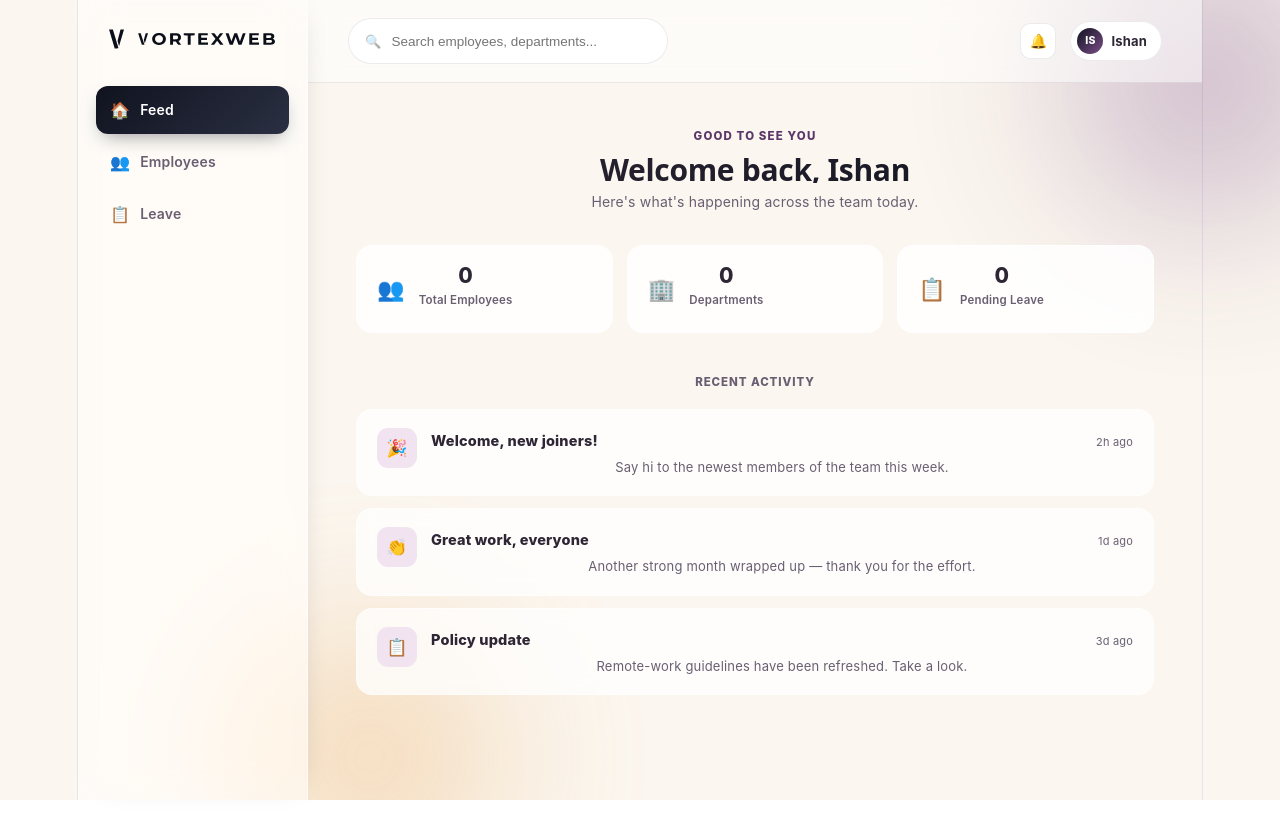
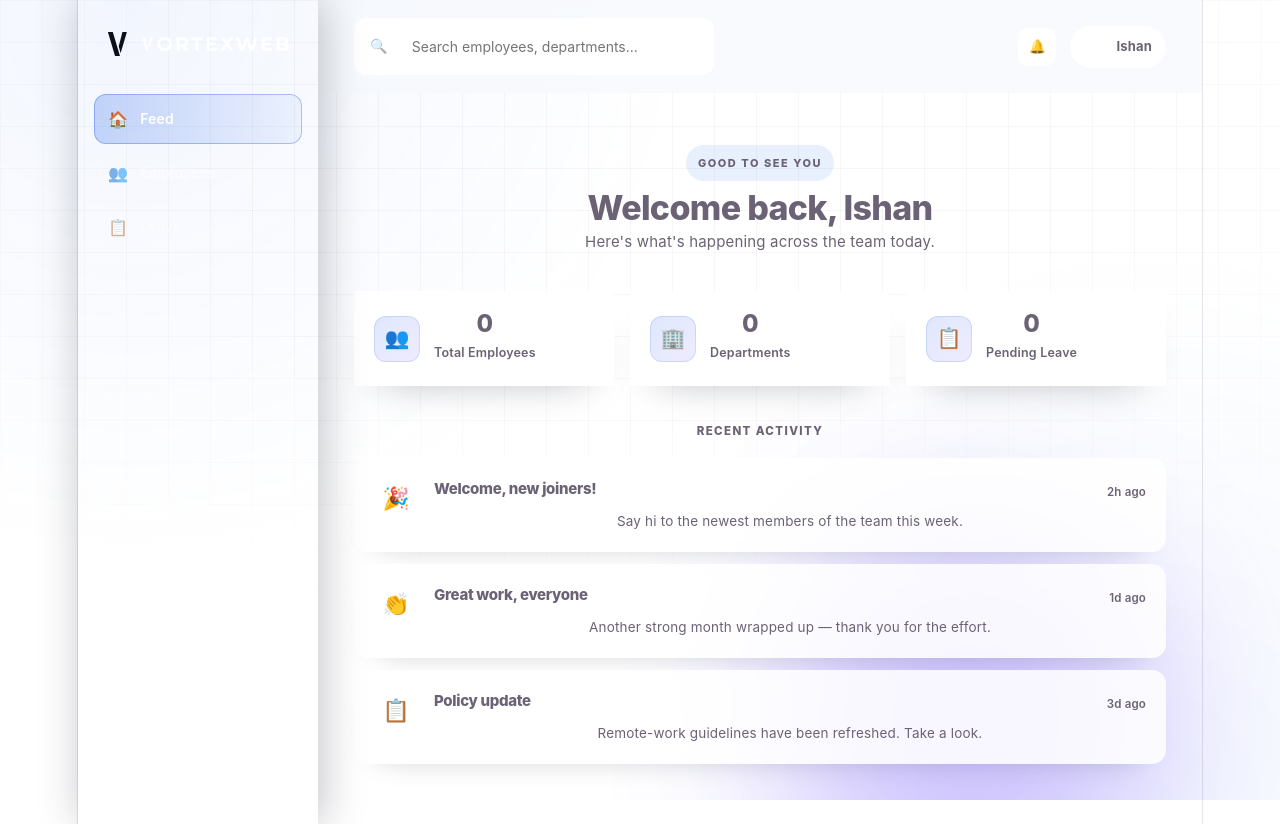
Before and after one commit to Ishan252002/hr-frontend, a React (Vite) app: page / in a window 1280 px wide. Before the commit the page ends 800 px from the top, so only its background shows below. Built offline with nearby package versions, Linux system fonts and the light colour scheme; no server answers.

Commit message:
Premium tech redesign with navy/electric blue theme

```diff
--- a/src/App.css
+++ b/src/App.css
@@ -1,102 +1,126 @@
+k/* ============ VortexWeb HR — Premium Tech Theme ============ */
+
+:root {
+  --navy-deep: #0B1020;
+  --navy: #151A2F;
+  --navy-soft: #1E2540;
+  --blue: #2563EB;
+  --blue-soft: #60A5FA;
+  --blue-glow: rgba(37, 99, 235, 0.45);
+  --paper: #F6F8FC;
+  --cool-gray: #E8EDF5;
+  --muted: #8B95A7;
+  --ink: #0F1424;
+  --ink-soft: #5B6478;
+  --line: rgba(15, 20, 36, 0.08);
+  --glass: rgba(255, 255, 255, 0.7);
+  --success: #16C784;
+  --danger: #FF5C5C;
+  --warning: #FFA94D;
+  --radius: 16px;
+}
+
 * {
   box-sizing: border-box;
 }
 
-:root {
-  --cream: #FBF6EF;
-  --paper: #F3E9DB;
-  --ink: #2E2635;
-  --ink-soft: #6A5F72;
-  --plum: #7A4E89;
-  --plum-deep: #5A3768;
-  --plum-tint: #F1E4F0;
-  --gold: #E8A24C;
-  --line: rgba(46,38,53,0.09);
-  --navy: #10131F;
-  --navy-soft: #2A2F42;
-  --glass: rgba(255,255,255,0.6);
+body {
+  margin: 0;
+  background: var(--paper);
+  font-family: 'Inter', 'Manrope', 'Segoe UI', system-ui, sans-serif;
+  color: var(--ink);
+  overflow-x: hidden;
+  -webkit-font-smoothing: antialiased;
 }
 
-body {
-  margin: 0;
-  background: var(--cream);
-  font-family: 'Inter', 'Segoe UI', system-ui, sans-serif;
-  color: var(--ink);
-  overflow-x: hidden;
+h1, h2, h3, h4 {
+  font-family: 'Manrope', 'Inter', sans-serif;
+  letter-spacing: -0.02em;
 }
 
+/* ---------- shell + backdrop ---------- */
 .app-shell {
   display: flex;
   min-height: 100vh;
   position: relative;
 }
 
-/* ---------- ambient backdrop ---------- */
 .backdrop {
   position: fixed;
   inset: 0;
   overflow: hidden;
   z-index: 0;
   pointer-events: none;
+  background:
+    radial-gradient(circle at 10% 0%, rgba(37,99,235,0.06), transparent 40%),
+    radial-gradient(circle at 90% 100%, rgba(37,99,235,0.05), transparent 40%);
+}
+
+.backdrop::before {
+  content: '';
+  position: absolute;
+  inset: 0;
+  background-image:
+    linear-gradient(rgba(15,20,36,0.035) 1px, transparent 1px),
+    linear-gradient(90deg, rgba(15,20,36,0.035) 1px, transparent 1px);
+  background-size: 42px 42px;
+  mask-image: radial-gradient(ellipse 80% 60% at 50% 20%, black 40%, transparent 100%);
 }
 
 .orb {
   position: absolute;
   border-radius: 50%;
-  filter: blur(70px);
-  opacity: 0.45;
+  filter: blur(80px);
+  opacity: 0.35;
 }
 
 .orb-1 {
   width: 420px;
   height: 420px;
-  background: radial-gradient(circle, var(--plum), transparent 70%);
   top: -100px;
-  right: -100px;
+  left: 10%;
+  background: var(--blue);
 }
 
 .orb-2 {
   width: 380px;
   height: 380px;
-  background: radial-gradient(circle, var(--gold), transparent 70%);
-  bottom: -120px;
-  left: 200px;
+  bottom: -80px;
+  right: 8%;
+  background: #7C5CFC;
 }
 
 /* ---------- sidebar ---------- */
 .sidebar {
-  width: 230px;
-  flex-shrink: 0;
-  background: var(--glass);
-  backdrop-filter: blur(20px) saturate(160%);
-  -webkit-backdrop-filter: blur(20px) saturate(160%);
-  border-right: 1px solid rgba(255,255,255,0.5);
-  padding: 28px 18px;
-  position: sticky;
-  top: 0;
-  height: 100vh;
-  z-index: 5;
-  box-shadow: 8px 0 30px -20px rgba(16,19,31,0.2);
+  width: 240px;
+  min-height: 100vh;
+  background: linear-gradient(180deg, var(--navy-deep), var(--navy));
+  position: relative;
+  z-index: 2;
+  padding: 26px 16px;
+  display: flex;
+  flex-direction: column;
+  gap: 8px;
+  box-shadow: 4px 0 40px rgba(11,16,32,0.25);
 }
 
 .sidebar-brand {
   display: flex;
   align-items: center;
   gap: 10px;
-  margin-bottom: 36px;
-  padding: 0 10px;
+  padding: 4px 10px 28px;
 }
 
 .brand-mark {
-  width: 22px;
-  height: 22px;
-  object-fit: contain;
-  flex-shrink: 0;
+  width: 28px;
+  height: 28px;
+  filter: drop-shadow(0 0 8px var(--blue-glow));
 }
 
 .brand-wordmark {
-  height: 13px;
-  object-fit: contain;
+  height: 14px;
+  filter: brightness(0) invert(1);
+  opacity: 0.9;
 }
 
 .sidebar-nav {
@@ -108,77 +132,101 @@ body {
 .nav-item {
   display: flex;
   align-items: center;
-  gap: 10px;
-  padding: 11px 14px;
+  gap: 12px;
+  padding: 12px 14px;
   border-radius: 12px;
-  color: var(--ink-soft);
+  color: rgba(255,255,255,0.55);
   text-decoration: none;
   font-weight: 600;
   font-size: 14px;
   transition: background 0.25s ease, color 0.25s ease, transform 0.2s ease;
+  position: relative;
 }
 
 .nav-item:hover {
-  background: rgba(255,255,255,0.7);
-  color: var(--ink);
-  transform: translateX(3px);
+  background: rgba(255,255,255,0.06);
+  color: rgba(255,255,255,0.9);
+  transform: translateX(2px);
 }
 
 .nav-item.active {
-  background: linear-gradient(135deg, var(--navy), var(--navy-soft));
+  background: linear-gradient(90deg, rgba(37,99,235,0.25), rgba(37,99,235,0.05));
   color: #fff;
-  box-shadow: 0 8px 20px -8px rgba(16,19,31,0.5);
+  box-shadow: inset 0 0 0 1px rgba(37,99,235,0.35);
+}
+
+.nav-item.active::before {
+  content: '';
+  position: absolute;
+  left: -16px;
+  top: 8px;
+  bottom: 8px;
+  width: 3px;
+  border-radius: 4px;
+  background: var(--blue);
+  box-shadow: 0 0 12px var(--blue-glow);
 }
 
 .nav-icon {
   font-size: 16px;
 }
 
-/* ---------- content area + topbar ---------- */
+/* ---------- content area ---------- */
 .content-area {
   flex: 1;
   position: relative;
-  z-index: 2;
-  display: flex;
-  flex-direction: column;
+  z-index: 1;
+  min-height: 100vh;
 }
 
+.main-content {
+  padding: 24px 36px 60px;
+  max-width: 1200px;
+}
+
+/* ---------- topbar ---------- */
 .topbar {
   display: flex;
   align-items: center;
   justify-content: space-between;
-  padding: 18px 40px;
-  border-bottom: 1px solid var(--line);
-  background: rgba(255,255,255,0.5);
-  backdrop-filter: blur(14px);
+  padding: 18px 36px;
   position: sticky;
   top: 0;
-  z-index: 4;
+  z-index: 5;
+  background: rgba(246,248,252,0.75);
+  backdrop-filter: blur(14px);
+  border-bottom: 1px solid var(--line);
 }
 
 .search-box {
   display: flex;
   align-items: center;
-  gap: 8px;
+  gap: 10px;
   background: #fff;
   border: 1px solid var(--line);
-  border-radius: 100px;
-  padding: 9px 16px;
-  width: 320px;
+  border-radius: 12px;
+  padding: 10px 16px;
+  width: 360px;
+  transition: box-shadow 0.25s ease, border-color 0.25s ease;
+}
+
+.search-box:focus-within {
+  border-color: var(--blue);
+  box-shadow: 0 0 0 4px rgba(37,99,235,0.12);
 }
 
 .search-box input {
   border: none;
   outline: none;
-  font-size: 13.5px;
+  font-size: 14px;
   width: 100%;
   background: transparent;
   color: var(--ink);
 }
 
 .search-icon {
-  font-size: 13px;
-  opacity: 0.6;
+  opacity: 0.5;
+  font-size: 14px;
 }
 
 .topbar-right {
@@ -188,125 +236,156 @@ body {
 }
 
 .icon-btn {
-  width: 36px;
-  height: 36px;
+  width: 38px;
+  height: 38px;
   border-radius: 10px;
   border: 1px solid var(--line);
   background: #fff;
   cursor: pointer;
-  font-size: 14px;
-  transition: transform 0.2s ease;
+  transition: box-shadow 0.2s ease, transform 0.2s ease;
 }
 
 .icon-btn:hover {
-  transform: translateY(-2px);
+  box-shadow: 0 0 0 4px rgba(37,99,235,0.1);
+  transform: translateY(-1px);
 }
 
 .user-chip {
   display: flex;
   align-items: center;
-  gap: 8px;
+  gap: 10px;
+  padding: 6px 14px 6px 6px;
+  border-radius: 100px;
   background: #fff;
   border: 1px solid var(--line);
-  padding: 6px 14px 6px 6px;
-  border-radius: 100px;
+  font-weight: 700;
   font-size: 13px;
-  font-weight: 700;
 }
 
 .user-avatar {
-  width: 26px;
-  height: 26px;
+  width: 30px;
+  height: 30px;
   border-radius: 50%;
-  background: linear-gradient(135deg, var(--navy), var(--plum));
+  background: linear-gradient(135deg, var(--blue), #7C5CFC);
   color: #fff;
   display: flex;
   align-items: center;
   justify-content: center;
-  font-size: 10.5px;
+  font-size: 12px;
   font-weight: 800;
+  box-shadow: 0 4px 12px var(--blue-glow);
 }
 
-/* ---------- main content ---------- */
-.main-content {
-  flex: 1;
-  padding: 40px 48px 80px;
-  max-width: 960px;
+/* ---------- page banner / hero ---------- */
+.page-banner, .hero {
+  padding: 28px 0 8px;
 }
 
 .eyebrow {
-  font-size: 11.5px;
+  display: inline-block;
+  font-size: 11px;
   font-weight: 800;
-  letter-spacing: 0.1em;
-  color: var(--plum-deep);
-  display: block;
-  margin-bottom: 8px;
+  letter-spacing: 0.14em;
+  color: var(--blue);
+  background: rgba(37,99,235,0.1);
+  padding: 5px 12px;
+  border-radius: 100px;
+  margin-bottom: 14px;
 }
 
-.page-banner h1 {
-  font-size: 30px;
-  margin: 0 0 6px;
+.page-banner h1, .hero h1 {
+  font-size: 34px;
   font-weight: 800;
-  letter-spacing: -0.01em;
-  background: linear-gradient(135deg, var(--ink), var(--navy));
-  -webkit-background-clip: text;
-  background-clip: text;
-  color: transparent;
+  margin: 0 0 8px;
+  color: var(--navy-deep);
 }
 
-.page-banner p {
+.page-banner p, .hero p {
+  font-size: 15px;
   color: var(--ink-soft);
-  margin: 0 0 30px;
-  font-size: 14px;
+  margin: 0;
 }
 
 /* ---------- stat cards ---------- */
 .stat-row {
   display: grid;
-  grid-template-columns: repeat(3, 1fr);
-  gap: 14px;
-  margin-bottom: 36px;
+  grid-template-columns: repeat(auto-fit, minmax(200px, 1fr));
+  gap: 16px;
+  margin: 28px 0 8px;
 }
 
 .stat-card {
-  background: rgba(255,255,255,0.85);
-  backdrop-filter: blur(8px);
-  border: 1px solid rgba(255,255,255,0.7);
-  border-radius: 16px;
-  padding: 18px 20px;
   display: flex;
   align-items: center;
   gap: 14px;
+  background: rgba(255,255,255,0.85);
+  backdrop-filter: blur(10px);
+  border: 1px solid var(--line);
+  border-radius: var(--radius);
+  padding: 20px;
+  box-shadow: 0 20px 40px -28px rgba(11,16,32,0.35);
   transition: transform 0.25s ease, box-shadow 0.25s ease;
+  position: relative;
+  overflow: hidden;
+}
+
+.stat-card::after {
+  content: '';
+  position: absolute;
+  inset: 0;
+  border-radius: var(--radius);
+  padding: 1px;
+  background: linear-gradient(135deg, rgba(37,99,235,0.4), transparent 60%);
+  -webkit-mask: linear-gradient(#000 0 0) content-box, linear-gradient(#000 0 0);
+  -webkit-mask-composite: xor;
+  mask-composite: exclude;
+  opacity: 0;
+  transition: opacity 0.3s ease;
 }
 
 .stat-card:hover {
   transform: translateY(-4px);
-  box-shadow: 0 16px 30px -20px rgba(16,19,31,0.3);
+  box-shadow: 0 28px 50px -24px rgba(37,99,235,0.35);
+}
+
+.stat-card:hover::after {
+  opacity: 1;
 }
 
 .stat-icon {
-  font-size: 22px;
+  width: 46px;
+  height: 46px;
+  min-width: 46px;
+  border-radius: 12px;
+  background: linear-gradient(135deg, rgba(37,99,235,0.15), rgba(124,92,252,0.12));
+  display: flex;
+  align-items: center;
+  justify-content: center;
+  font-size: 20px;
+  box-shadow: inset 0 0 0 1px rgba(37,99,235,0.15);
 }
 
 .stat-value {
-  font-size: 21px;
+  font-size: 24px;
   font-weight: 800;
+  color: var(--navy-deep);
   line-height: 1.1;
 }
 
 .stat-label {
-  font-size: 11.5px;
+  font-size: 12.5px;
   color: var(--ink-soft);
   font-weight: 600;
+  margin-top: 2px;
 }
 
+/* ---------- section label ---------- */
 .section-label {
   font-size: 11.5px;
   font-weight: 800;
-  letter-spacing: 0.08em;
-  color: var(--ink-soft);
-  margin-bottom: 14px;
+  letter-spacing: 0.12em;
+  color: var(--muted);
+  margin: 32px 0 14px;
 }
 
 /* ---------- feed ---------- */
@@ -317,106 +396,116 @@ body {
 }
 
 .feed-card {
-  background: rgba(255,255,255,0.75);
+  display: flex;
+  gap: 16px;
+  background: rgba(255,255,255,0.85);
   backdrop-filter: blur(10px);
-  border: 1px solid rgba(255,255,255,0.6);
-  border-radius: 16px;
+  border: 1px solid var(--line);
+  border-left: 3px solid var(--blue);
+  border-radius: 14px;
   padding: 18px 20px;
-  display: flex;
-  gap: 14px;
-  align-items: flex-start;
-  transition: transform 0.3s cubic-bezier(.2,.8,.3,1), box-shadow 0.3s ease;
+  box-shadow: 0 16px 32px -26px rgba(11,16,32,0.3);
+  transition: transform 0.2s ease, box-shadow 0.2s ease;
 }
 
 .feed-card:hover {
-  transform: translateY(-3px);
-  box-shadow: 0 18px 36px -22px rgba(16,19,31,0.3);
+  transform: translateX(3px);
+  box-shadow: 0 20px 36px -22px rgba(37,99,235,0.25);
 }
 
 .feed-emoji {
-  width: 40px;
-  height: 40px;
-  border-radius: 11px;
-  background: var(--plum-tint);
+  font-size: 22px;
+  width: 44px;
+  height: 44px;
+  border-radius: 12px;
+  background: var(--cool-gray);
   display: flex;
   align-items: center;
   justify-content: center;
-  font-size: 17px;
   flex-shrink: 0;
 }
 
-.feed-body {
-  flex: 1;
-}
+.feed-body { flex: 1; }
 
 .feed-top {
   display: flex;
-  align-items: baseline;
+  align-items: center;
   justify-content: space-between;
-  gap: 10px;
+  gap: 12px;
 }
 
-.feed-card h3 {
-  margin: 0 0 4px;
-  font-size: 14.5px;
+.feed-body h3 {
+  margin: 0 0 6px;
+  font-size: 15px;
   font-weight: 800;
+  color: var(--navy-deep);
+}
+
+.feed-body p {
+  margin: 0;
+  font-size: 13.5px;
+  color: var(--ink-soft);
 }
 
 .feed-time {
-  font-size: 11px;
-  color: var(--ink-soft);
-  flex-shrink: 0;
+  font-size: 11.5px;
+  color: var(--muted);
+  font-weight: 600;
+  white-space: nowrap;
 }
 
-.feed-card p {
-  margin: 0;
-  font-size: 13px;
-  color: var(--ink-soft);
-  line-height: 1.5;
+/* ---------- search bar (list pages) ---------- */
+.search-bar {
+  display: flex;
+  align-items: center;
+  justify-content: space-between;
+  background: #fff;
+  border: 1px solid var(--line);
+  border-radius: 12px;
+  padding: 12px 18px;
+  margin: 20px 0;
 }
 
-/* ---------- filter bar ---------- */
-.filter-row {
-  margin-bottom: 22px;
+.search-bar input {
+  border: none;
+  outline: none;
+  font-size: 14px;
+  flex: 1;
+  background: transparent;
+  color: var(--ink);
 }
 
-.filter-input {
-  width: 100%;
-  padding: 12px 18px;
-  border-radius: 14px;
-  border: 1px solid var(--line);
-  background: #fff;
-  font-size: 13.5px;
-  outline: none;
-  transition: box-shadow 0.2s ease, border-color 0.2s ease;
+.result-count {
+  font-size: 12px;
+  font-weight: 700;
+  color: var(--blue);
+  background: rgba(37,99,235,0.1);
+  padding: 4px 10px;
+  border-radius: 100px;
 }
 
-.filter-input:focus {
-  border-color: var(--plum);
-  box-shadow: 0 0 0 3px var(--plum-tint);
-}
-
-/* ---------- employees grid / 3D tilt cards ---------- */
-.grid {
+/* ---------- cards grid (employees / leave) ---------- */
+.cards-grid, .grid {
   display: grid;
-  grid-template-columns: repeat(auto-fill, minmax(230px, 1fr));
+  grid-template-columns: repeat(auto-fill, minmax(240px, 1fr));
   gap: 16px;
 }
 
-.tilt-card {
+.tilt-card, .card {
   position: relative;
   border-radius: 18px;
-  transform-style: preserve-3d;
+}
+
+.tilt-card-inner, .card {
+  background: rgba(255,255,255,0.9);
+  backdrop-filter: blur(10px);
+  border-radius: 18px;
+  padding: 20px;
+  border: 1px solid var(--line);
+  box-shadow: 0 20px 40px -28px rgba(11,16,32,0.35);
 }
 
 .tilt-card-inner {
-  position: relative;
-  background: rgba(255,255,255,0.85);
-  backdrop-filter: blur(8px);
-  border-radius: 18px;
-  padding: 18px;
-  border: 1px solid rgba(255,255,255,0.7);
-  box-shadow: 0 20px 40px -26px rgba(16,19,31,0.4), 0 2px 6px rgba(46,38,53,0.05);
   transform: translateZ(20px);
 }
 
@@ -424,102 +513,66 @@ body {
   position: absolute;
   inset: -1px;
   border-radius: 19px;
-  background: linear-gradient(135deg, var(--navy), var(--gold));
+  background: linear-gradient(135deg, var(--blue), #7C5CFC);
   opacity: 0;
   transition: opacity 0.35s ease;
   z-index: -1;
-  filter: blur(10px);
+  filter: blur(14px);
 }
 
 .tilt-card:hover .tilt-card-glow {
-  opacity: 0.5;
+  opacity: 0.45;
 }
 
-.card-top {
-  display: flex;
-  align-items: flex-start;
-  justify-content: space-between;
-  margin-bottom: 12px;
+.card h4, .tilt-card-inner h4 {
+  margin: 0 0 6px;
+  font-size: 15.5px;
+  font-weight: 800;
+  color: var(--navy-deep);
 }
 
-.avatar {
-  width: 46px;
-  height: 46px;
-  border-radius: 13px;
-  display: flex;
-  align-items: center;
-  justify-content: center;
-  color: #fff;
-  font-weight: 800;
-  font-size: 14.5px;
-  box-shadow: 0 8px 16px -6px rgba(0,0,0,0.25);
+.card p, .tilt-card-inner p {
+  margin: 0 0 5px;
+  font-size: 13px;
+  color: var(--ink-soft);
+}
+
+.position {
+  font-size: 12px;
+  color: var(--blue) !important;
+  font-weight: 700;
 }
 
 .dept-badge {
-  font-size: 10px;
-  font-weight: 700;
-  background: var(--plum-tint);
-  color: var(--plum-deep);
-  padding: 4px 9px;
+  display: inline-block;
+  margin-top: 8px;
+  font-size: 10.5px;
+  font-weight: 800;
+  background: rgba(37,99,235,0.1);
+  color: var(--blue);
+  padding: 4px 10px;
   border-radius: 100px;
 }
 
-.card-info h3 {
-  margin: 0 0 4px;
-  font-size: 14.5px;
-  font-weight: 800;
+.badge {
+  display: inline-block;
+  padding: 4px 10px;
+  border-radius: 100px;
+  font-size: 11px;
+  font-weight: 700;
+  color: white;
+  text-transform: capitalize;
 }
 
-.position {
-  margin: 0 0 6px;
-  font-size: 12px;
-  color: var(--navy-soft);
-  font-weight: 700;
-}
-
-.email {
-  margin: 0;
-  font-size: 11.5px;
-  color: var(--ink-soft);
-}
-
-/* ---------- states ---------- */
-.state-box {
-  text-align: center;
-  padding: 60px 20px;
-  color: var(--ink-soft);
-}
-
-.state-box.error {
-  color: #C0392B;
-}
-
-.spinner {
-  width: 30px;
-  height: 30px;
-  border: 3px solid var(--plum-tint);
-  border-top-color: var(--navy);
-  border-radius: 50%;
-  margin: 0 auto 16px;
-  animation: spin 0.8s linear infinite;
-}
-
-@keyframes spin {
-  to { transform: rotate(360deg); }
-}
-
-@media (prefers-reduced-motion: reduce) {
-  * { animation-duration: 0.01ms !important; transition-duration: 0.01ms !important; }
-}
-/* Card Actions */
+/* ---------- card actions (edit/delete) ---------- */
 .card-actions {
   position: absolute;
-  top: 12px;
-  right: 12px;
+  top: 14px;
+  right: 14px;
   display: flex;
   gap: 6px;
   opacity: 0;
-  transition: opacity 0.2s;
+  transition: opacity 0.2s ease;
 }
 
 .cards-grid > div:hover .card-actions {
@@ -527,99 +580,85 @@ body {
 }
 
 .btn-icon {
-  width: 32px;
-  height: 32px;
-  border-radius: 6px;
-  border: none;
-  background: rgba(255, 255, 255, 0.9);
+  width: 30px;
+  height: 30px;
+  border-radius: 8px;
+  border: 1px solid var(--line);
+  background: #fff;
   cursor: pointer;
-  font-size: 14px;
-  transition: all 0.2s;
+  font-size: 12px;
+  transition: transform 0.15s ease, box-shadow 0.15s ease;
 }
 
 .btn-icon:hover {
-  background: white;
-  transform: scale(1.1);
+  transform: translateY(-1px);
+  box-shadow: 0 6px 14px rgba(11,16,32,0.15);
 }
 
 .btn-icon.danger:hover {
-  background: #FF6B6B;
+  background: rgba(255,92,92,0.1);
+  border-color: rgba(255,92,92,0.3);
 }
 
-/* Approval Buttons */
+/* ---------- buttons ---------- */
+.btn-primary {
+  background: linear-gradient(135deg, var(--blue), #3B82F6);
+  color: #fff;
+  border: none;
+  padding: 11px 22px;
+  border-radius: 10px;
+  font-weight: 700;
+  font-size: 13.5px;
+  cursor: pointer;
+  box-shadow: 0 12px 24px -10px var(--blue-glow);
+  transition: transform 0.2s ease, box-shadow 0.2s ease;
+}
+
+.btn-primary:hover {
+  transform: translateY(-1px);
+  box-shadow: 0 16px 30px -8px var(--blue-glow);
+}
+
 .btn-approve, .btn-reject {
-  padding: 6px 12px;
   border: none;
-  border-radius: 4px;
-  font-size: 12px;
-  font-weight: 600;
+  padding: 8px 16px;
+  border-radius: 8px;
+  font-weight: 700;
+  font-size: 12.5px;
   cursor: pointer;
-  transition: all 0.2s;
+  transition: transform 0.15s ease, box-shadow 0.15s ease;
 }
 
 .btn-approve {
-  background: #20C997;
-  color: white;
+  background: rgba(22,199,132,0.12);
+  color: var(--success);
 }
 
 .btn-approve:hover {
-  background: #12B886;
-  transform: translateY(-2px);
+  background: var(--success);
+  color: #fff;
+  transform: translateY(-1px);
 }
 
 .btn-reject {
-  background: #FF6B6B;
-  color: white;
+  background: rgba(255,92,92,0.12);
+  color: var(--danger);
 }
 
 .btn-reject:hover {
-  background: #FA5252;
-  transform: translateY(-2px);
+  background: var(--danger);
+  color: #fff;
+  transform: translateY(-1px);
 }
 
-/* Result Count */
-.result-count {
-  font-size: 12px;
-  color: var(--ink-soft);
-  margin-left: 12px;
-}
-
-/* Search Bar */
-.search-bar {
-  display: flex;
-  align-items: center;
-  gap: 12px;
-  margin-bottom: 24px;
-  background: var(--glass);
-  padding: 12px 16px;
-  border-radius: 8px;
+/* ---------- forms ---------- */
+.form-card, form {
+  background: rgba(255,255,255,0.9);
   backdrop-filter: blur(10px);
-}
-
-.search-bar input {
-  flex: 1;
-  border: none;
-  background: transparent;
-  outline: none;
-  font-size: 14px;
-  color: var(--ink);
-}
-
-.search-bar input::placeholder {
-  color: var(--ink-soft);
-}
-/* ---------- Leave page styles ---------- */
-.page-content {
-  padding: 0;
-}
-
-.form-card {
-  background: rgba(255,255,255,0.85);
-  backdrop-filter: blur(8px);
-  border-radius: 18px;
+  border-radius: var(--radius);
   padding: 22px;
-  border: 1px solid rgba(255,255,255,0.7);
-  box-shadow: 0 20px 40px -26px rgba(16,19,31,0.4), 0 2px 6px rgba(46,38,53,0.05);
+  border: 1px solid var(--line);
+  box-shadow: 0 20px 40px -28px rgba(11,16,32,0.35);
   margin-bottom: 24px;
 }
 
@@ -627,7 +666,7 @@ body {
   margin: 0 0 16px;
   font-size: 16px;
   font-weight: 800;
-  color: var(--ink);
+  color: var(--navy-deep);
 }
 
 .form-grid {
@@ -639,14 +678,22 @@ body {
 
 .form-grid input,
 .form-grid select,
-.form-grid textarea {
+.form-grid textarea,
+input, select, textarea {
   padding: 10px 14px;
   border-radius: 10px;
   border: 1px solid var(--line);
   font-family: inherit;
   font-size: 14px;
-  background: white;
+  background: #fff;
   color: var(--ink);
+  transition: border-color 0.2s ease, box-shadow 0.2s ease;
+}
+
+input:focus, select:focus, textarea:focus {
+  outline: none;
+  border-color: var(--blue);
+  box-shadow: 0 0 0 4px rgba(37,99,235,0.12);
 }
 
 .form-grid textarea {
@@ -656,34 +703,29 @@ body {
   min-height: 42px;
 }
 
-.card {
-  background: rgba(255,255,255,0.85);
-  backdrop-filter: blur(8px);
-  border-radius: 18px;
-  padding: 18px;
-  border: 1px solid rgba(255,255,255,0.7);
-  box-shadow: 0 20px 40px -26px rgba(16,19,31,0.4), 0 2px 6px rgba(46,38,53,0.05);
-}
-
-.card h4 {
-  margin: 0 0 8px;
-  font-size: 15px;
-  font-weight: 800;
-  color: var(--ink);
-}
-
-.card p {
-  margin: 0 0 6px;
-  font-size: 13px;
+/* ---------- loading / empty states ---------- */
+.state-box {
+  display: flex;
+  flex-direction: column;
+  align-items: center;
+  gap: 12px;
+  padding: 50px 0;
   color: var(--ink-soft);
 }
 
-.badge {
-  display: inline-block;
-  padding: 4px 10px;
-  border-radius: 100px;
-  font-size: 11px;
-  font-weight: 700;
-  color: white;
-  text-transform: capitalize;
+.spinner {
+  width: 28px;
+  height: 28px;
+  border-radius: 50%;
+  border: 3px solid rgba(37,99,235,0.15);
+  border-top-color: var(--blue);
+  animation: spin 0.8s linear infinite;
 }
+
+@keyframes spin {
+  to { transform: rotate(360deg); }
+}
+
+::selection {
+  background: rgba(37,99,235,0.2);
+}
```
